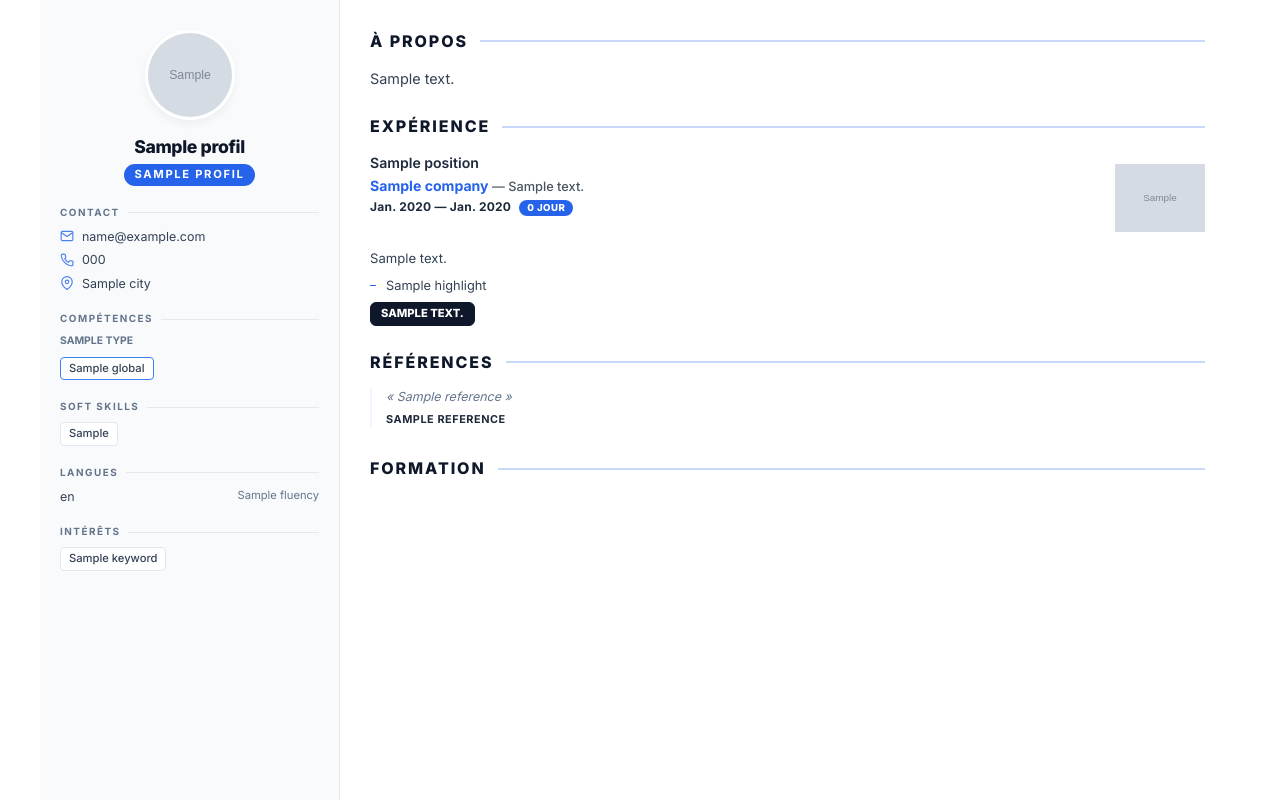
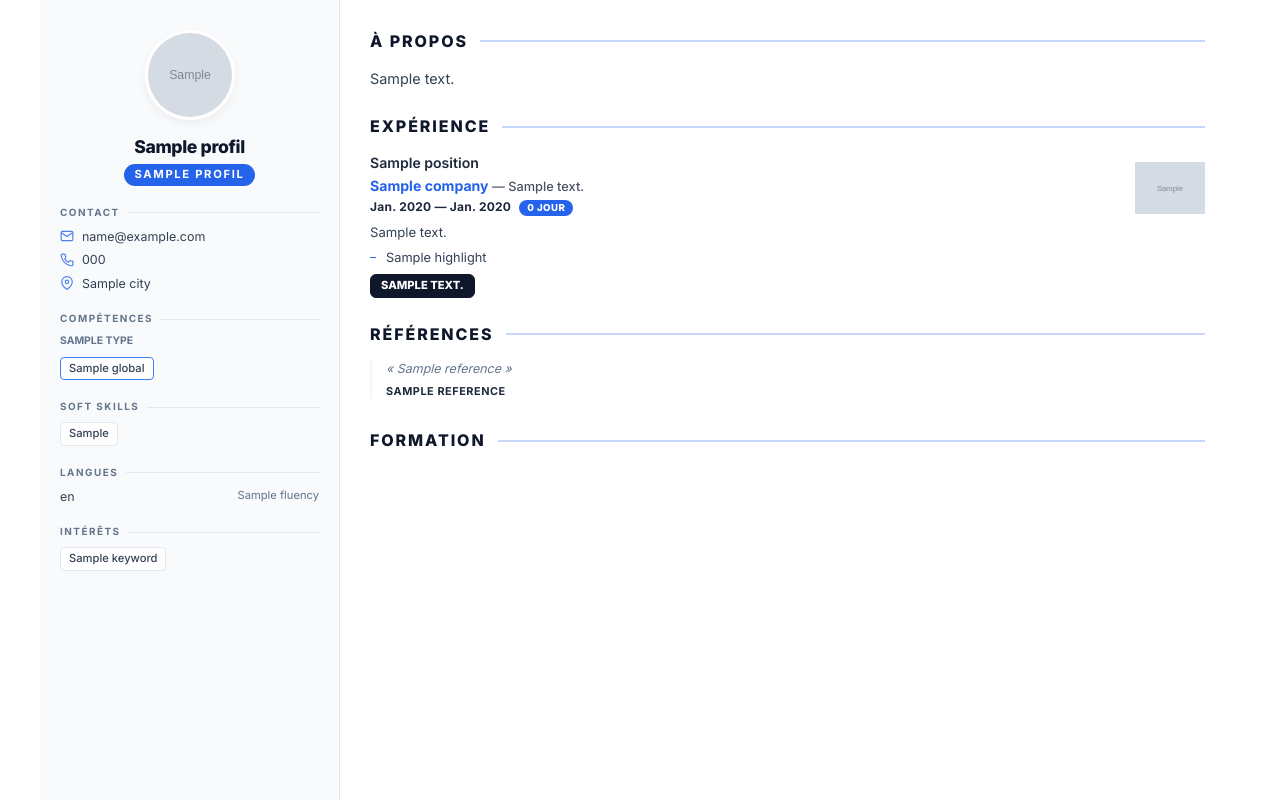
Before and after one commit to david-piatek/david-piatek.github.io, a Symfony app: template generator/app/templates/cv/index.html.twig in a window 1280 px wide. Run offline with Twig, Linux system fonts and the light colour scheme; the template is opened without the code that fills it: most values are stand-ins (such as "Sample title", 1, 10 or a date in 2020); grey boxes marked "Sample" are stand-in pictures; some libraries are stand-ins or nearby versions.

Commit message:
Tweak CV template spacing and regenerate exports
Co-Authored-By: Claude Sonnet 4.6 <noreply@anthropic.com>

```diff
--- a/generator/app/templates/cv/index.html.twig
+++ b/generator/app/templates/cv/index.html.twig
@@ -227,7 +227,7 @@
             display: flex;
             justify-content: space-between;
             align-items: flex-start;
-            margin-bottom: 6px;
+            margin-bottom: 2px;
         }
 
         .t-position {
@@ -275,8 +275,8 @@
         }
 
         .t-logo {
-            width: 90px;
-            height: 90px;
+            width: 70px;
+            height: 70px;
             object-fit: contain;
             border-radius: 10px;
             flex-shrink: 0;
@@ -371,7 +371,8 @@
 
         .t-summary {
             font-size: 0.82rem;
-            margin-bottom: 8px;
+            margin-top: -2px;
+            margin-bottom: 6px;
             color: var(--text-main);
             line-height: 1.5;
         }
```
Also changed, not shown: generator/data/cv.json (+5 -8 lines), index.html (+10 -9 lines), 1 other file.
